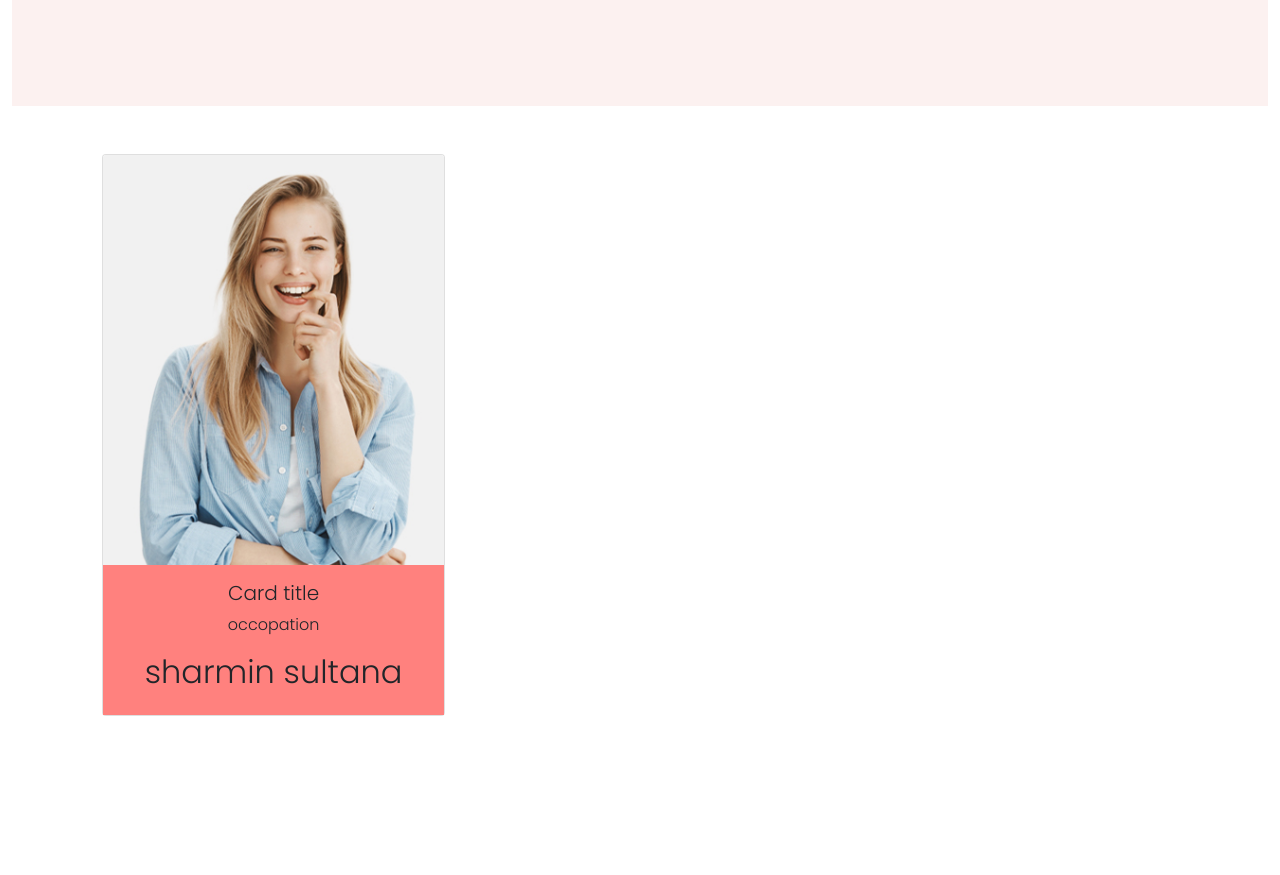
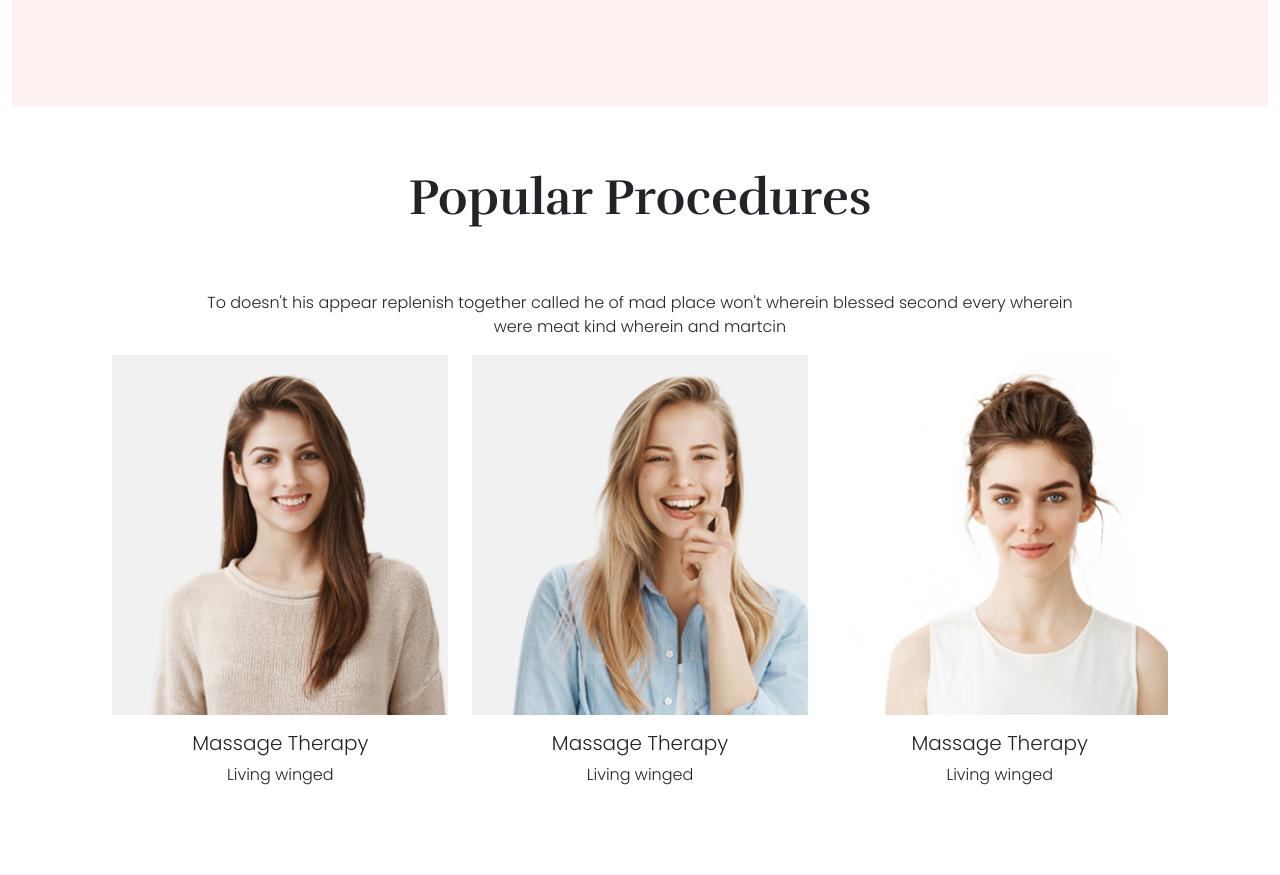
Before and after one commit to Sharmin16103284/spa-beauty-bootstrap, a plain HTML site: page index.html in a window 1280 px wide. Shown: the part 2840-3715 px from the top of the page. Before the commit the page ends 3604 px from the top, so only its background shows below. Drawn offline with Linux system fonts and the light colour scheme.

Commit message:
first commit

```diff
--- a/index.html
+++ b/index.html
@@ -200,7 +200,7 @@
   </section>
 
   <!-- team -->
-  <!-- <section id="team">
+  <section id="team">
     <div class="container-fluid team my-5">
       <h1 class="title text-center">Popular Procedures</h1>
       <p class="text-center procedureText">To doesn't his appear replenish together called he of mad place won't wherein blessed second every wherein were meat kind wherein and martcin</p>
@@ -208,7 +208,7 @@
       <div class="row row-cols-1 row-cols-md-3 g-4 cards">
         <div class="col">
           <div class=" h-100">
-           <div class="teamPhoto">
+           <div class="teamPhoto teamPhotoOne">
             <div class="teamCard">
               <div class="card-body">
                 <h5 class="card-title text-center">Massage Therapy</h5>
@@ -226,7 +226,7 @@
         </div>
         <div class="col">
           <div class=" h-100">
-           <div class="teamPhoto">
+           <div class="teamPhoto teamPhotoThree">
             <div class="teamCard">
               <div class="card-body">
                 <h5 class="card-title text-center">Massage Therapy</h5>
@@ -244,7 +244,7 @@
         </div>
         <div class="col">
           <div class=" h-100">
-           <div class="teamPhoto">
+           <div class="teamPhoto teamPhotoTwo">
             <div class="teamCard">
               <div class="card-body">
                 <h5 class="card-title text-center">Massage Therapy</h5>
@@ -262,31 +262,9 @@
         </div>
       </div>
     </div>
-  </section> -->
+  </section>
 
-  <!-- teamsection -->
-  <section id="teammembers">
-   <div class="container-fluid teamsection ">
-    <div class="row row-cols-1 row-cols-md-3 g-4">
-      <div class="col mb-5">
-        <div class="card">
-          <div class="upperPart">
-            <img src="images/team2.jpg" class="card-img-top" alt="...">
-          </div>
-            <div class="card-body bottomPart">
-              <h5 class="card-title text-center txt">Card title</h5>
-              <p class="card-text text-center txt">occopation</p>
-              <div class="">
-                <h2 class="text-center myname">sharmin sultana</h2>
-              </div>
-             <div class="bar"></div>
-          </div>
-        </div>
-      </div>
 
-    </div>
-   </div>
-  </section>
 
 </main>
 
--- a/style.css
+++ b/style.css
@@ -135,22 +135,36 @@ body{
 }
 
 .teamPhoto{
-    background-image: url(images/team3.jpg);
+    /* background-image: url(images/team3.jpg); */
     background-repeat: no-repeat;
-    background-size: 320px 380px;
+    /* background-size: 320px 380px; */
+    background-size: cover;
     height: 450px;
     width: 100%;
     margin-bottom: 50px;
 }
 
+.teamPhotoOne{
+    background-image: url(images/team3.jpg);
+}
+
+.teamPhotoTwo{
+    background-image: url(images/team1.jpg);
+}
+
+.teamPhotoThree{
+    background-image: url(images/team2.jpg);
+}
+
 .teamCard{
-    width: 92%;
+    width: 100%;
      margin: 0;
-     background-color: rgb(117, 5, 5);
+     background-color: white;
      z-index: 2;
      position: relative;
      top: 80%;
      transition: top 1s ease;
+     height: 30%;
      /* box-shadow: 0 1px 10px .1px; */
 }
 
@@ -166,29 +180,11 @@ body{
 
 }
 
-
 .btnIcon{
     display: none;
-    transition: display 1s ease;
+    margin-bottom: 10%;
+    transition: display 1s ease-in-out;
 }
 .teamCard:hover .btnIcon{
     display: block;
 }
-
-
-/* teamsection */
-
-.teamsection{
-    padding: 0 8%;
-    position: absolute;
-}
-
-.upperPart{
-    position: relative;
-}
-
-.bottomPart{
-    position: relative;
-    top: 0px;
-    background-color: #ff817e;
-}
```
